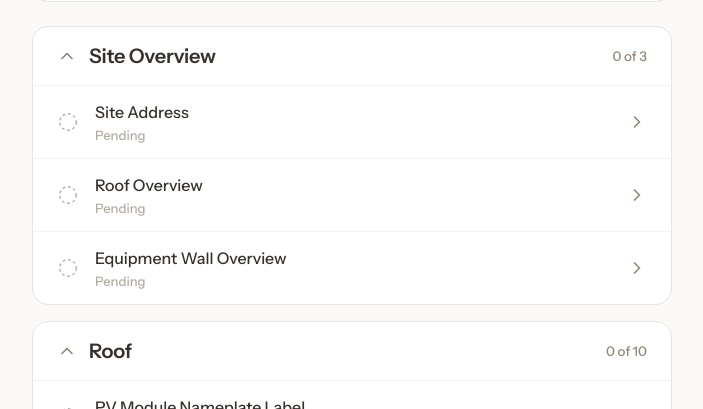
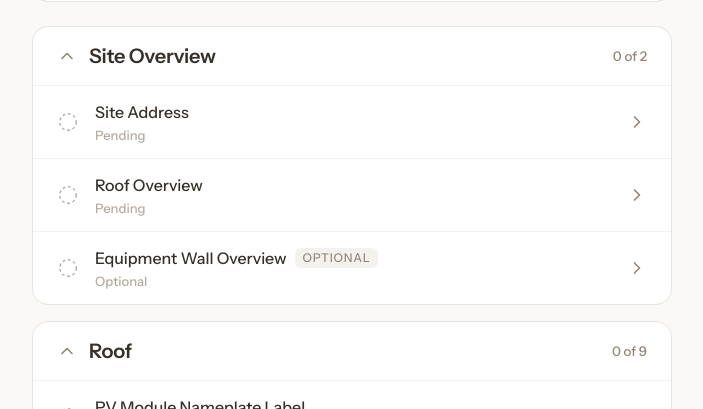
Before and after one commit to deepp2905/solarapp, a React (Vite) app: page /project/bayfront-install in a window 1280 px wide. Shown: the part 356-765 px from the top of the page, without its empty margins (288-991 px from the left). Built offline with nearby package versions, Linux system fonts and the light colour scheme.

Commit message:
color tweaks + optional items

```diff
--- a/src/data.ts
+++ b/src/data.ts
@@ -22,6 +22,12 @@ export interface ChecklistItem {
   status: ItemStatus;
   filesCaptured?: number;
   evidence?: Evidence[];
+  /**
+   * Optional items are not required for completion: they're excluded from the
+   * section/project totals and a project can be Complete with them still empty.
+   * Optional items are always ordered last within their section.
+   */
+  optional?: boolean;
 }
 
 export interface Section {
@@ -101,7 +107,8 @@ function buildSections(): Section[] {
       ),
       item(
         "Equipment Wall Overview",
-        "Wide shot of the equipment wall showing all mounted devices together."
+        "Wide shot of the equipment wall showing all mounted devices together.",
+        { optional: true }
       ),
     ],
   },
@@ -144,7 +151,8 @@ function buildSections(): Section[] {
       ),
       item(
         "Conduit Penetration",
-        "Close-up of the roof conduit penetration and its weather sealing."
+        "Close-up of the roof conduit penetration and its weather sealing.",
+        { optional: true }
       ),
     ],
   },
@@ -211,8 +219,6 @@ function buildSections(): Section[] {
         "Backfeed Breaker Rating (Subpanel)",
         "Close-up of the solar backfeed breaker rating in the subpanel."
       ),
-      item("Water Bond", "Close-up of the water pipe bonding connection."),
-      item("Gas Bond", "Close-up of the gas pipe bonding connection."),
       item(
         "Grounding Electrode System Connection",
         "Close-up of the grounding electrode system connection."
@@ -225,6 +231,13 @@ function buildSections(): Section[] {
         "AC Disconnect",
         "Photo of the AC disconnect in its final mounted location."
       ),
+      // Optional items, kept at the end of the section.
+      item("Water Bond", "Close-up of the water pipe bonding connection.", {
+        optional: true,
+      }),
+      item("Gas Bond", "Close-up of the gas pipe bonding connection.", {
+        optional: true,
+      }),
     ],
   },
   {
@@ -375,12 +388,18 @@ export function flatItems(project: Project): ChecklistItem[] {
   return project.sections.flatMap((s) => s.items);
 }
 
+// Optional items are excluded from completion math: they don't add to the
+// required total, and a project can be Complete with them still empty.
+const isRequired = (i: ChecklistItem) => !i.optional;
+
 export function totalItems(project: Project): number {
-  return flatItems(project).length;
+  return flatItems(project).filter(isRequired).length;
 }
 
 export function capturedItems(project: Project): number {
-  return flatItems(project).filter((i) => i.status === "captured").length;
+  return flatItems(project).filter(
+    (i) => isRequired(i) && i.status === "captured"
+  ).length;
 }
 
 /**
@@ -397,9 +416,16 @@ export function deriveProjectStatus(project: Project): ProjectStatus {
   return "in-progress";
 }
 
-/** Captured count within a single section. */
+/** Captured count within a single section (required items only). */
 export function sectionCaptured(section: Section): number {
-  return section.items.filter((i) => i.status === "captured").length;
+  return section.items.filter(
+    (i) => isRequired(i) && i.status === "captured"
+  ).length;
+}
+
+/** Required-item count within a single section (denominator for "N of M"). */
+export function sectionTotal(section: Section): number {
+  return section.items.filter(isRequired).length;
 }
 
 /** A section needs attention if any of its items is in an error state. */
@@ -419,7 +445,8 @@ export function itemStatusLabel(item: ChecklistItem): string {
     case "warning":
       return "Needs review";
     default:
-      return "Pending";
+      // An empty optional item reads "Optional", not "Pending".
+      return item.optional ? "Optional" : "Pending";
   }
 }
 
--- a/src/pages/Checklist.tsx
+++ b/src/pages/Checklist.tsx
@@ -5,6 +5,7 @@ import {
   itemStatusLabel,
   sectionCaptured,
   sectionNeedsAttention,
+  sectionTotal,
   totalItems,
 } from "../data";
 import { useProject } from "../store";
@@ -70,7 +71,7 @@ export default function Checklist() {
                   )}
                 </span>
                 <span className="section-count">
-                  {done} of {section.items.length}
+                  {done} of {sectionTotal(section)}
                 </span>
               </button>
 
@@ -83,7 +84,12 @@ export default function Checklist() {
                   >
                     <StatusIcon status={item.status} />
                     <span className="item-text">
-                      <span className="item-title">{item.title}</span>
+                      <span className="item-title-row">
+                        <span className="item-title">{item.title}</span>
+                        {item.optional && (
+                          <span className="item-optional-tag">Optional</span>
+                        )}
+                      </span>
                       <span className={`item-sub item-sub--${item.status}`}>
                         {itemStatusLabel(item)}
                       </span>
--- a/src/styles.css
+++ b/src/styles.css
@@ -587,7 +587,8 @@ a {
 .progress-fill {
   position: absolute;
   inset: 0 auto 0 0;
-  background: var(--brand);
+  /* Neutral fill everywhere (cards + checklist header), not brand amber. */
+  background: var(--gray-700);
   border-radius: 999px;
 }
 
@@ -710,9 +711,30 @@ a {
   min-width: 0;
 }
 
+.item-title-row {
+  display: flex;
+  align-items: center;
+  gap: 8px;
+  min-width: 0;
+}
+
 .item-title {
   color: var(--text);
   font-weight: var(--fw-medium);
+}
+
+/* "Optional" tag on non-required checklist items. */
+.item-optional-tag {
+  flex: none;
+  background: var(--color-surface-sunken);
+  color: var(--color-text-muted);
+  border-radius: 6px;
+  padding: 2px 8px;
+  font-size: var(--fs-overline);
+  line-height: var(--lh-overline);
+  font-weight: var(--fw-medium);
+  letter-spacing: var(--tr-overline);
+  text-transform: uppercase;
 }
 
 .item-sub {
@@ -1615,11 +1637,6 @@ a {
 
 .project-card .progress-track {
   height: 4px;
-}
-
-/* Card progress uses a neutral fill (gray-700) rather than brand amber. */
-.project-card .progress-fill {
-  background: var(--gray-700);
 }
 
 /* Type chip (PV / ST) */
```
